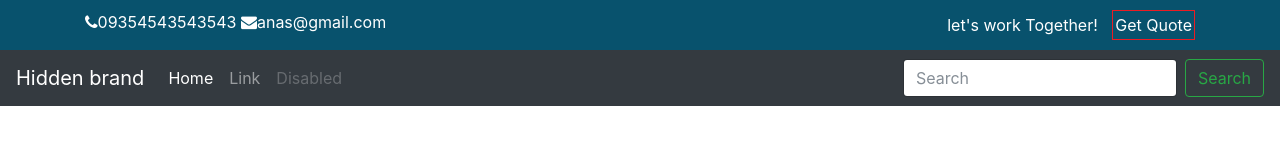
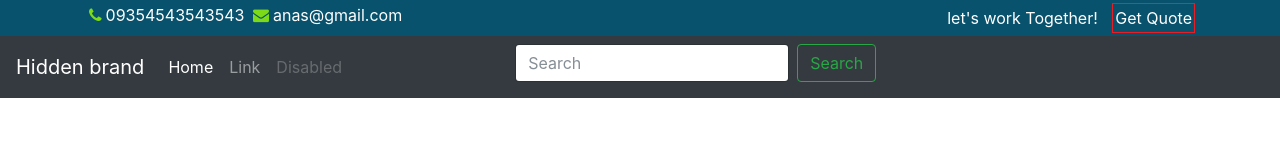
Before and after one commit to anasalpure/design, a plain HTML site: page index.html in a window 1280 px wide. Drawn offline with Linux system fonts and the light colour scheme.

Commit message:
anas home

```diff
--- a/css/custom.css
+++ b/css/custom.css
@@ -7,24 +7,10 @@ maincolors:
 
 
 
-.searchform input{
-    /*
-    width:80%;
-    transition-property: width;
-    transition-duration: 5s;
-    transition-timing-function: linear;
-    transition-delay: 0.2s;
-    */
-    transition: width 2s linear 1s;
-    -webkit-transition: width 2s linear 1s;
-}
-.searchform input:hover{
-width:70%;
-}
 
 .upper-bar{
     background-color: #08526d;
-    padding:10px;
+    padding:3px;
     color: #fff;
 }
 
@@ -34,3 +20,40 @@ width:70%;
     border: 1px solid #ec1c23;
     padding: 2px;
 }
+
+.upper-bar i{
+padding: 4px;
+color: #7cda17;
+}
+
+
+
+/*navbar*/
+
+.searchform{
+    width:60%;
+    margin-left:auto;
+}
+.searchform input{
+    /*
+
+    transition-property: width;
+    transition-duration: 5s;
+    transition-timing-function: linear;
+    transition-delay: 0.2s;
+    */
+
+    width:50%;
+    transition: width 0.5s ease 0s;
+    -webkit-transition: width 2s ease 1s;
+}
+.searchform input:hover{
+width:85%;
+}
+
+.searchform *{
+    display: inline-block;
+    margin-bottom: 0.5rem !important;
+}
+
+/* end navbar*/
```
